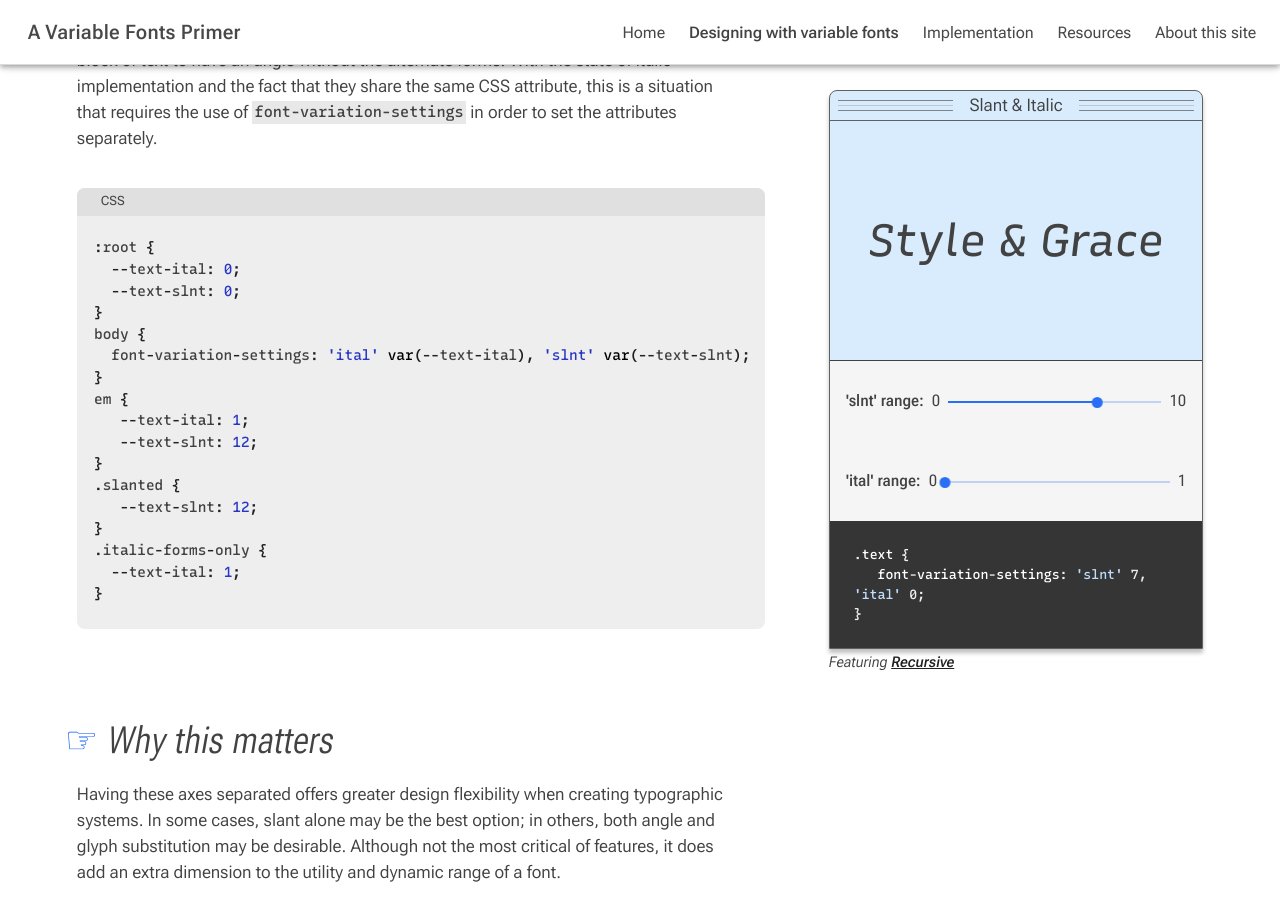
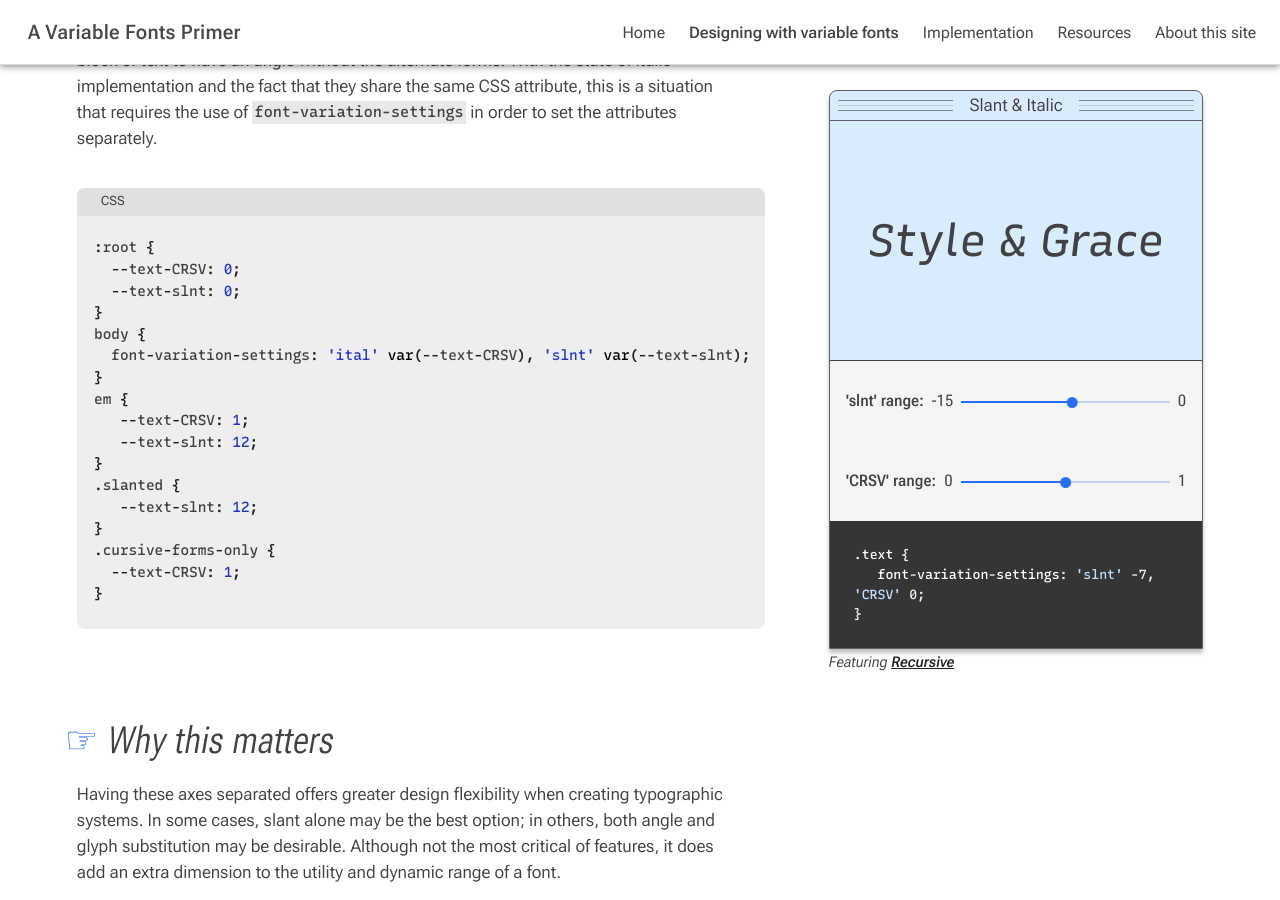
Before and after one commit to jpamental/variable-fonts, a Jekyll site: the page built from pages/about_variable_fonts.html, in a window 1280 px wide and 900 px high, scrolled down 10594 px. Built offline with Jekyll 4.4.1, drawn with Linux system fonts in a browser that asks for light colours; a style sheet for code colours, icons or effects is not loaded.

Commit message:
WIP adjust "Slant & Italic" section for Recursive 1.047

```diff
--- a/_includes/beatrice/03-organisms/10-embeds/slant-italics/slant-italics.html
+++ b/_includes/beatrice/03-organisms/10-embeds/slant-italics/slant-italics.html
@@ -9,7 +9,7 @@
   .range__axis.range__axis--slant-italics .paragraph .text {
     font-family: "Recursive", sans-serif;
     font-size: calc( 2.25vw + 1rem );
-    font-variation-settings: 'slnt' calc( var(--slant-ital-text-vf-slnt) * -1), 'ital' var(--slant-ital-text-vf-ital);
+    font-variation-settings: 'slnt' calc( var(--slant-ital-text-vf-slnt)), 'CRSV' var(--slant-ital-text-vf-ital);
   }
   .range__axis.range__axis--slant-italics code.prettyprint {
     font-size: 0.825rem;
@@ -27,24 +27,24 @@
     keyword = 'slnt'
     style = 'wide'
     id = 'slant-ital-text-vf-slnt'
-    min = '0'
-    max = '10'
-    now = '7'
+    min = '-15'
+    max = '0'
+    now = '-7'
     step = '1'
   %}
   {% include beatrice/02-molecules/09-slider-group/slider-group.html
-    keyword = 'ital'
+    keyword = 'CRSV'
     style = 'wide'
     id = 'slant-ital-text-vf-ital'
     min = '0'
     max = '1'
-    now = '0'
-    step = '1'
+    now = '0.5'
+    step = '0.5'
   %}
   <div class="code dark">
     <code class="prettyprint">
       .text { <br />
-      &nbsp;&nbsp;  font-variation-settings: 'slnt' <span class="current-value"></span>, 'ital' <span class="current-value2"></span>; <br />
+      &nbsp;&nbsp;  font-variation-settings: 'slnt' <span class="current-value"></span>, 'CRSV' <span class="current-value2"></span>; <br />
       }
     </code>
   </div>
--- a/pages/about_variable_fonts.html
+++ b/pages/about_variable_fonts.html
@@ -311,21 +311,21 @@ redirect_from:
 
 <pre class="css"><code class="prettyprint">
   :root {
-    --text-ital: 0;
+    --text-CRSV: 0;
     --text-slnt: 0;
   }
   body {
-    font-variation-settings: 'ital' var(--text-ital), 'slnt' var(--text-slnt);
+    font-variation-settings: 'ital' var(--text-CRSV), 'slnt' var(--text-slnt);
   }
   em {
-     --text-ital: 1;
+     --text-CRSV: 1;
      --text-slnt: 12;
   }
   .slanted {
      --text-slnt: 12;
   }
-  .italic-forms-only {
-    --text-ital: 1;
+  .cursive-forms-only {
+    --text-CRSV: 1;
   }
 </code></pre>
 
```
Also changed, not shown: assets/js/main.js.
